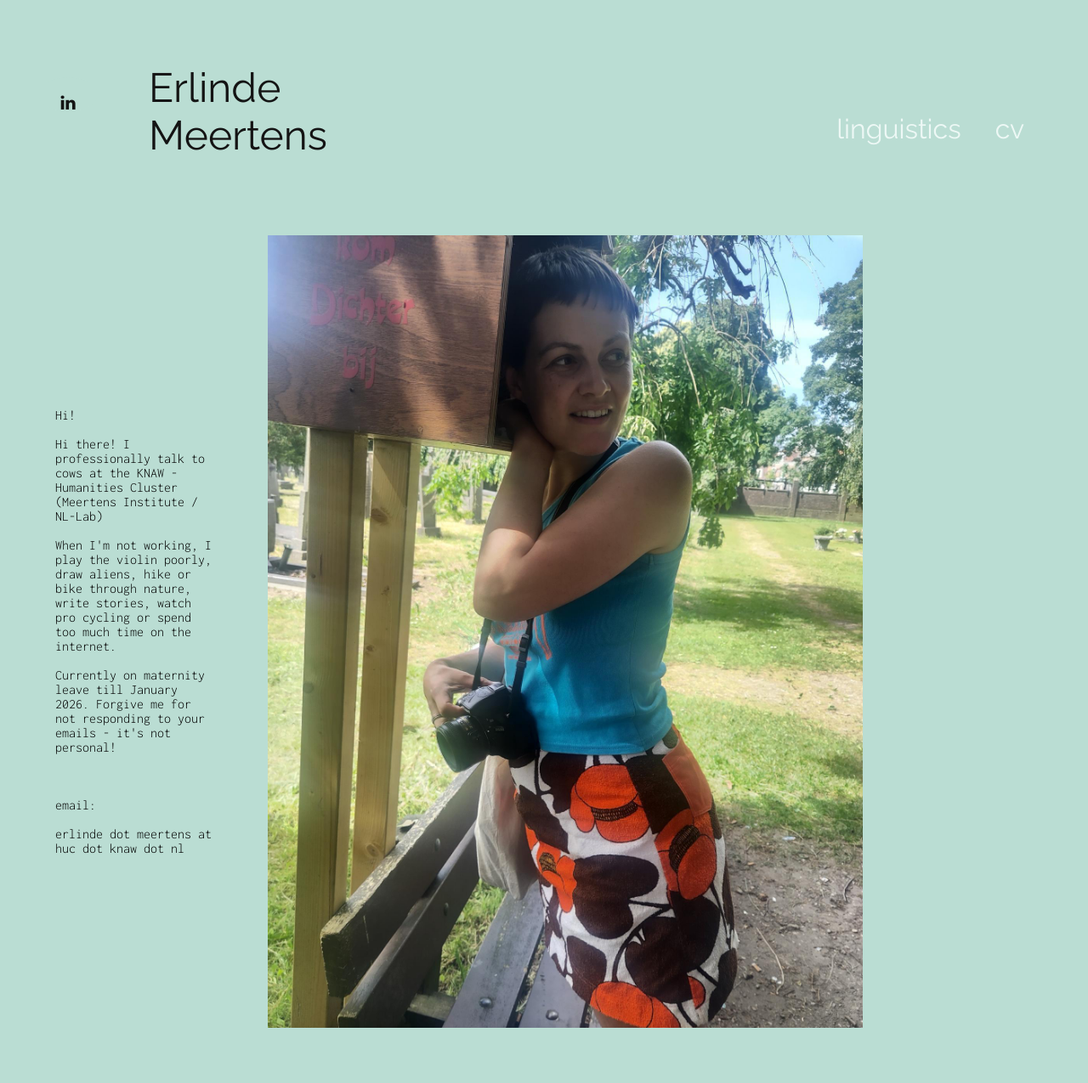
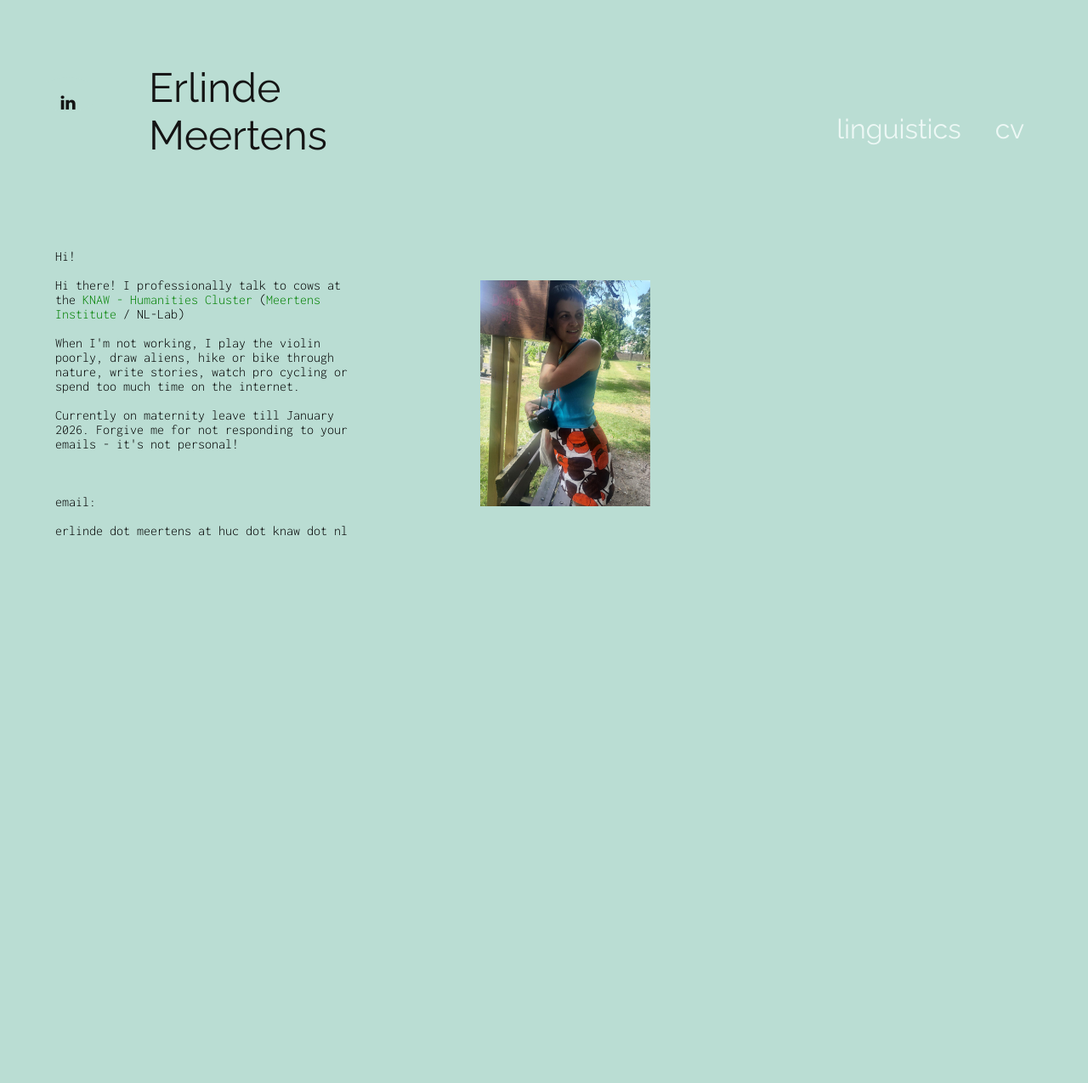
Before and after one commit to emeertens/personal, a Jekyll site: the page built from index.md, in a window 1280 px wide. Shown: the whole page at 85% size. Built offline with Jekyll 4.4.1, drawn with Linux system fonts in a browser that asks for light colours; after the commit the page ends 900 px from its top, so only the background shows below that.

Commit message:
changes jpg size

```diff
--- a/index.md
+++ b/index.md
@@ -4,7 +4,9 @@ layout: home
 ---
 
 <div>
-<p>Hi!<br> <br> Hi there! I professionally talk to cows at the KNAW - Humanities Cluster (Meertens Institute / NL-Lab)
+<p>Hi!<br> <br> Hi there! I professionally talk to cows at the  <a href="https://huc.knaw.nl/" style="color: green;" target="_blank">KNAW - Humanities Cluster</a> (<a href="https://meertens.knaw.nl/en/" style="color: green;" target="_blank">Meertens Institute</a> / NL-Lab)
+
+
 <br> <br>
 When I'm not working, I play the violin poorly, draw aliens, hike or bike through nature, write stories, watch pro cycling or spend too much time on the internet.
 <br> <br>
@@ -17,5 +19,5 @@ erlinde dot meertens at huc dot knaw dot nl</p>
 </div>
 
 <div>
-<img src="images/pic.jpg" alt="me">
+<img src="images/pic.jpg" alt="me" width="200">
 </div>
```
